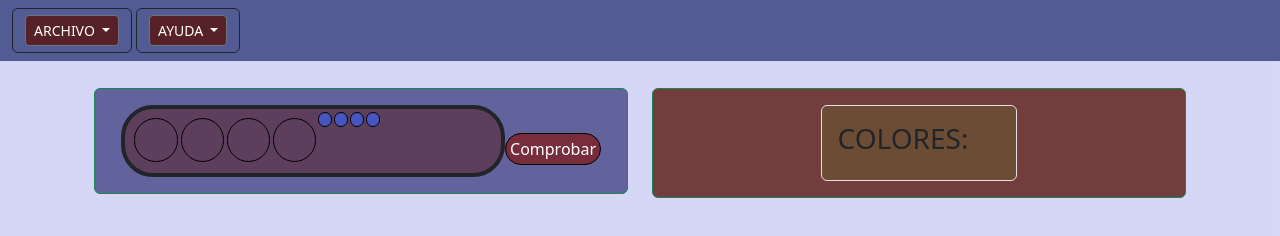
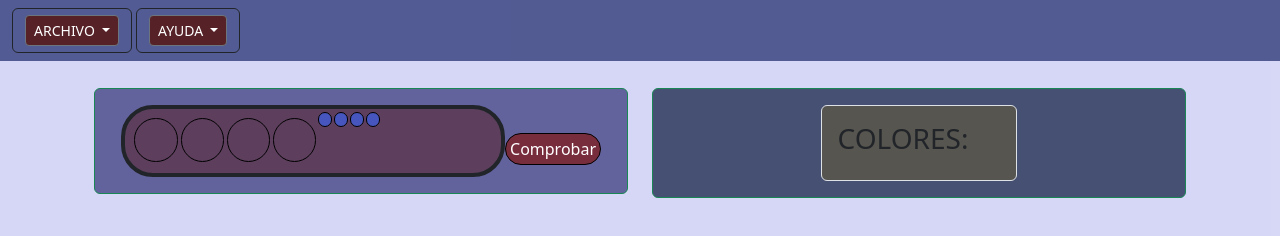
Before and after one commit to jorgemctin/Game-MasterMind, a plain HTML site: page pages/game.html in a window 1280 px wide. Drawn offline with nearby package versions, Linux system fonts and the light colour scheme.

Commit message:
CHANGE color game card

```diff
--- a/pages/game.html
+++ b/pages/game.html
@@ -63,7 +63,7 @@
 
                         <!-- COLORS SELECTED: -->
                     <div class="col">
-                        <div class="card border border-success card-body d-flex  justify-content-center align-items-center" style="background-color:#581209c7;">
+                        <div class="card border border-success card-body d-flex  justify-content-center align-items-center" style="background-color:#1e2b4fc7;">
                             <div class="card border" style="background-color:#695a3082;"">
                                 <div class="card-body d-flex flex-wrap justify-content-center align-items-center">
                                     <h3>COLORES:</h3>
```
